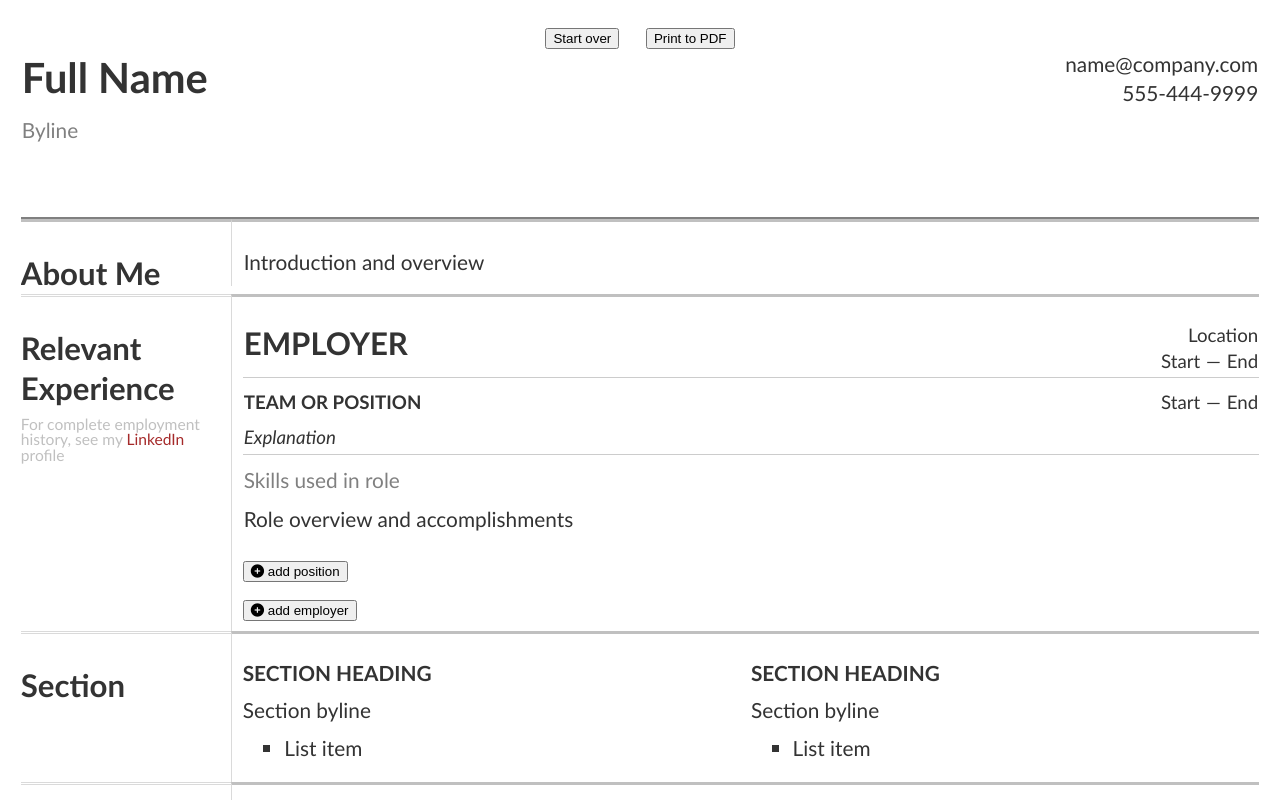
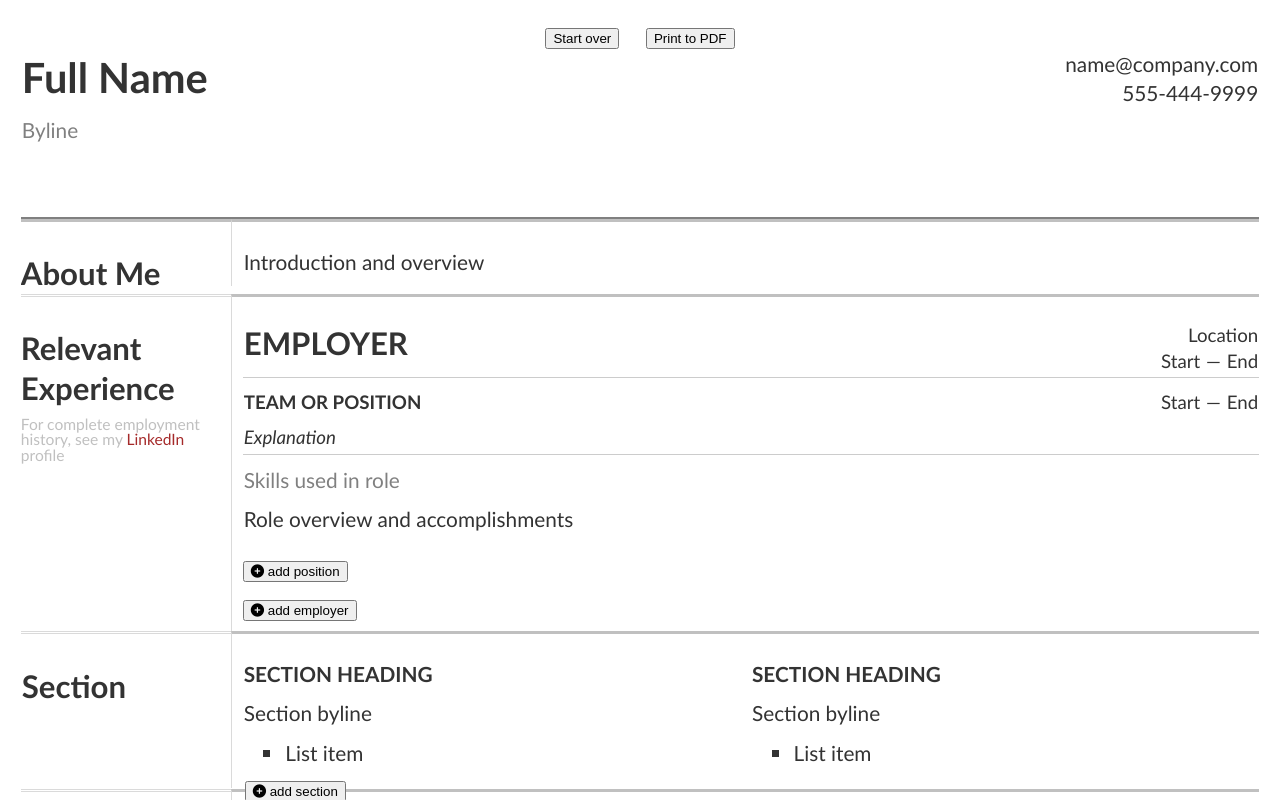
Before and after one commit to kamranayub/resume-formatter, a Vue app: page / in a window 1280 px wide. Shown: the top 800 px of the page. Built offline with nearby package versions, Linux system fonts and the light colour scheme.

Commit message:
add sections

```diff
--- a/src/App.vue
+++ b/src/App.vue
@@ -28,6 +28,23 @@ const DEFAULTS = {
           description: "Role overview and accomplishments",
           start: "Start",
           end: "End",
+        },
+      ],
+    },
+  ],
+  sections: [
+    {
+      name: "Section",
+      groups: [
+        {
+          heading: "Section heading",
+          byline: "Section byline",
+          items: [{ text: "List item" }],
+        },
+        {
+          heading: "Section heading",
+          byline: "Section byline",
+          items: [{ text: "List item" }],
         },
       ],
     },
@@ -97,6 +114,9 @@ export default {
       employer.positions.push({
         ...DEFAULTS.history[0].positions[0],
       });
+    },
+    addSection() {
+      this.sections.push({ ...DEFAULTS.sections[0] });
     },
   },
   components: {
@@ -210,30 +230,28 @@ export default {
         </p>
       </div>
     </section>
-    <section class="page-break">
-      <h2>Section</h2>
+
+    <section class="page-break" v-for="section in sections">
+      <h2><text-editor v-model="section.name" /></h2>
 
       <div class="content">
-        <div class="half left">
-          <h4>Section heading</h4>
+        <div class="half" v-for="group in section.groups">
+          <h4><text-editor v-model="group.heading" /></h4>
 
-          <p>Section byline</p>
+          <p><text-editor v-model="group.byline" /></p>
 
           <ul class="skills">
-            <li>List item</li>
-          </ul>
-        </div>
-        <div class="half right">
-          <h4>Section heading</h4>
-
-          <p>Section byline</p>
-
-          <ul class="skills">
-            <li>List item</li>
+            <li v-for="item in group.items">
+              <text-editor v-model="item.text" />
+            </li>
           </ul>
         </div>
       </div>
     </section>
+
+    <button class="add-section" @click="addSection">
+      <i class="fa fa-plus-circle"></i> add section
+    </button>
 
     <section>
       <h2>Education</h2>
--- a/src/index.css
+++ b/src/index.css
@@ -60,12 +60,7 @@ ul {
 @media print, (min-width: 1070px) {
   .half {
     width: 50%;
-  }
-  .left {
     float: left;
-  }
-  .right {
-    float: right;
   }
 }
 
@@ -77,6 +72,19 @@ ul {
 }
 .top-of-page button {
   margin: 0 1em;
+}
+
+/**
+ * buttons
+ */
+button.add-section {
+  position: relative;
+  left: 17%;
+  margin-left: 1em;
+  top: -1em;
+}
+button.add-section + section {
+  margin-top: -1.3em;
 }
 
 /**
```
